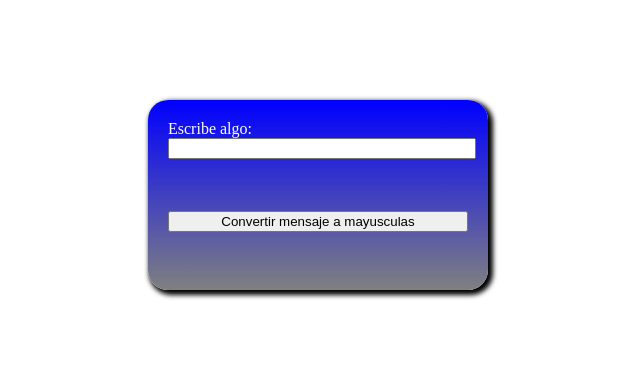
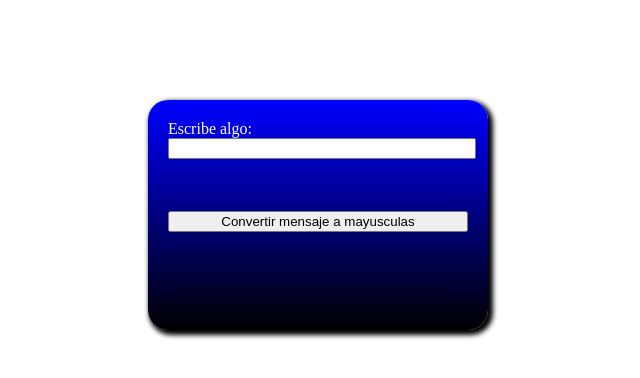
Before and after one commit to KevinDoncel/Aspirantes-mir-javascript, a plain HTML site: page js-brow-1/js-brow-1-main/index.html in a window 1280 px wide. Shown: the whole page, without its empty margins (322-962 px from the left). Drawn offline with Linux system fonts and the light colour scheme.

Commit message:
correcciones ejercicios js en el navegador

```diff
--- a/js-brow-1/index.css
+++ b/js-brow-1/js-brow-1-main/index.css
@@ -1,8 +1,8 @@
 .backBox {
   border-radius: 20px;
-  background: linear-gradient(blue, gray);
+  background: linear-gradient(blue, black);
   width: 300px;
-  height: 150px;
+  height: 190px;
   box-shadow: 3px 3px 5px 2px black;
   margin: auto;
   margin-top: 100px;
@@ -25,6 +25,7 @@
   width: 100%;
 }
 #resultadobtn {
-  color: white;
+  color: rgb(128, 252, 117);
   padding: 20px;
+  font-size: 24px;
 }
```
Also changed, not shown: js-brow-1/js-brow-1-bonus/index.html (renamed from js-brow-1-bonus/index.html), js-brow-1/js-brow-1-main/index.html (renamed from js-brow-1/index.html), js-brow-1/js-brow-1-main/index.js (renamed from js-brow-1/index.js).
